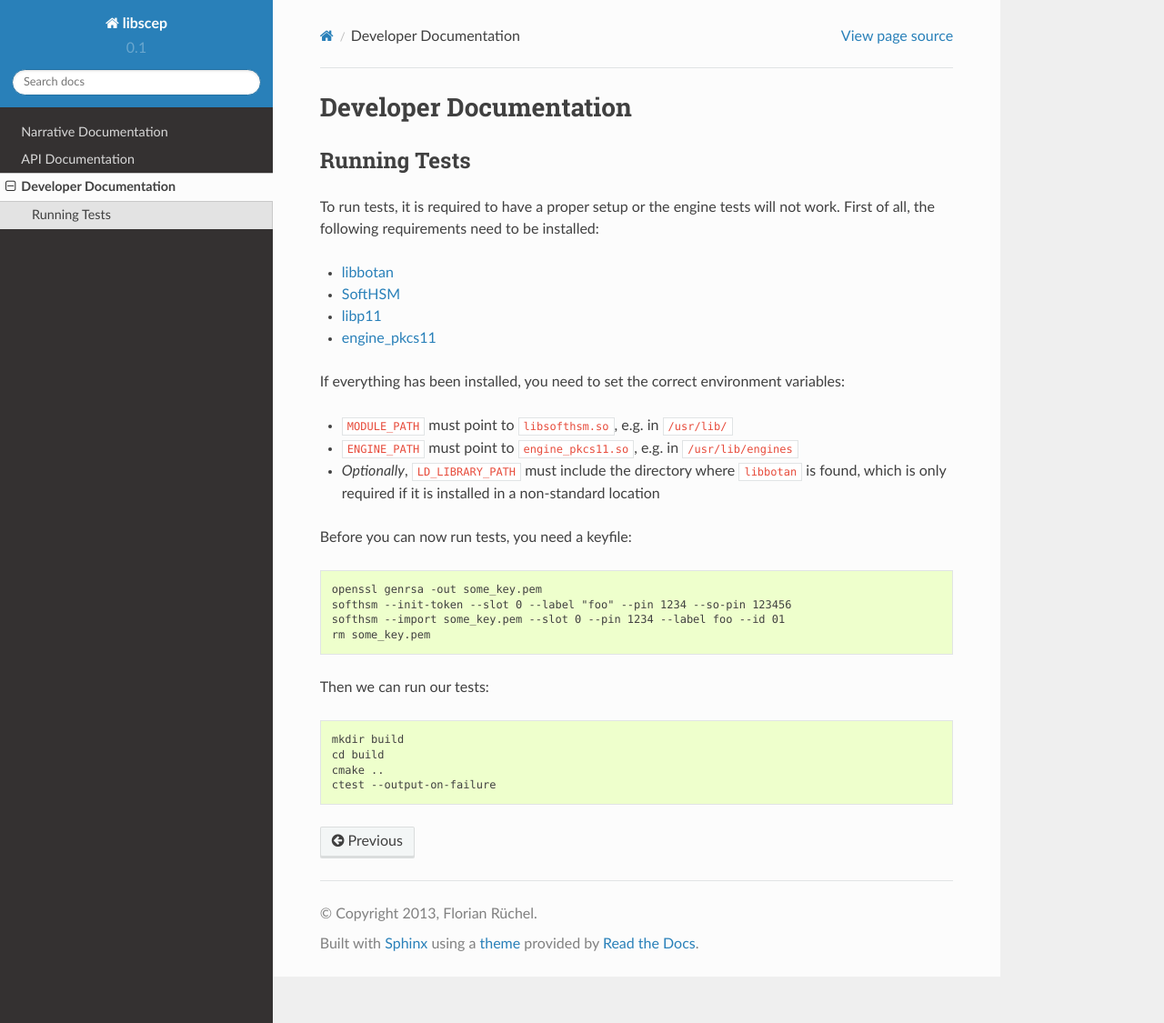
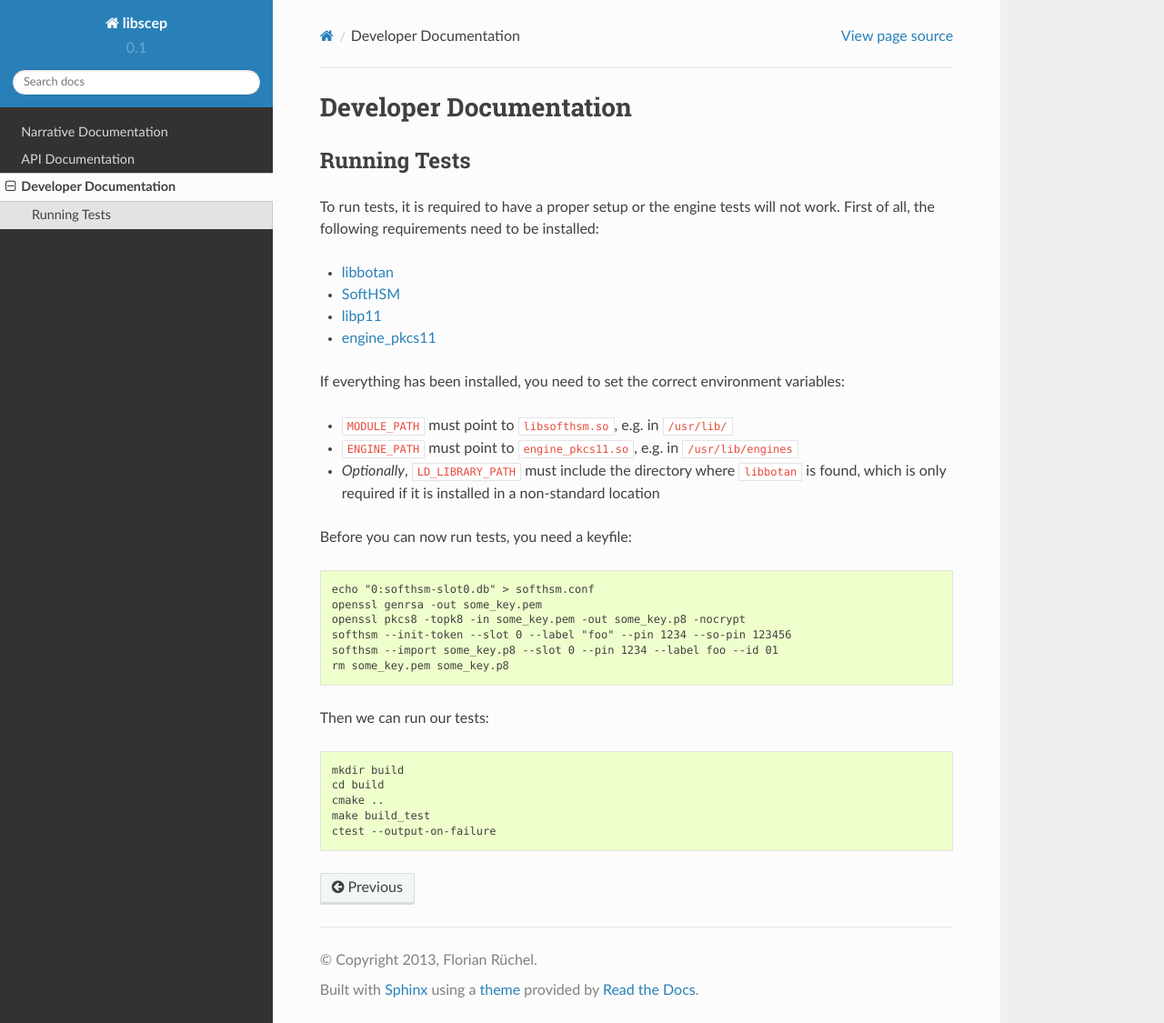
Before and after one commit to Javex/libscep, a Sphinx documentation site: the page built from docs/developer.rst, in a window 1280 px wide and 1125 px high. Shown: the whole window at 91% size. Built offline with Sphinx 7.4.7 and the Read the Docs theme 2.0.0, drawn with Linux system fonts in a browser that asks for light colours.

Commit message:
Fix #57 (don't build tests by default)
* Add a new target "build_test" that creates the files necessary for running
  tests
* Update .travis.yml to reflect this change, i.e. build the new target
* Update documentation on running tests

```diff
--- a/docs/developer.rst
+++ b/docs/developer.rst
@@ -22,10 +22,12 @@ Before you can now run tests, you need a keyfile:
 
 .. code-block:: text
 
+    echo "0:softhsm-slot0.db" > softhsm.conf
     openssl genrsa -out some_key.pem
+    openssl pkcs8 -topk8 -in some_key.pem -out some_key.p8 -nocrypt
     softhsm --init-token --slot 0 --label "foo" --pin 1234 --so-pin 123456
-    softhsm --import some_key.pem --slot 0 --pin 1234 --label foo --id 01
-    rm some_key.pem
+    softhsm --import some_key.p8 --slot 0 --pin 1234 --label foo --id 01
+    rm some_key.pem some_key.p8
 
 Then we can run our tests:
 
@@ -34,4 +36,5 @@ Then we can run our tests:
     mkdir build
     cd build
     cmake ..
+    make build_test
     ctest --output-on-failure
```
Also changed, not shown: .travis.yml, 1 other file.
